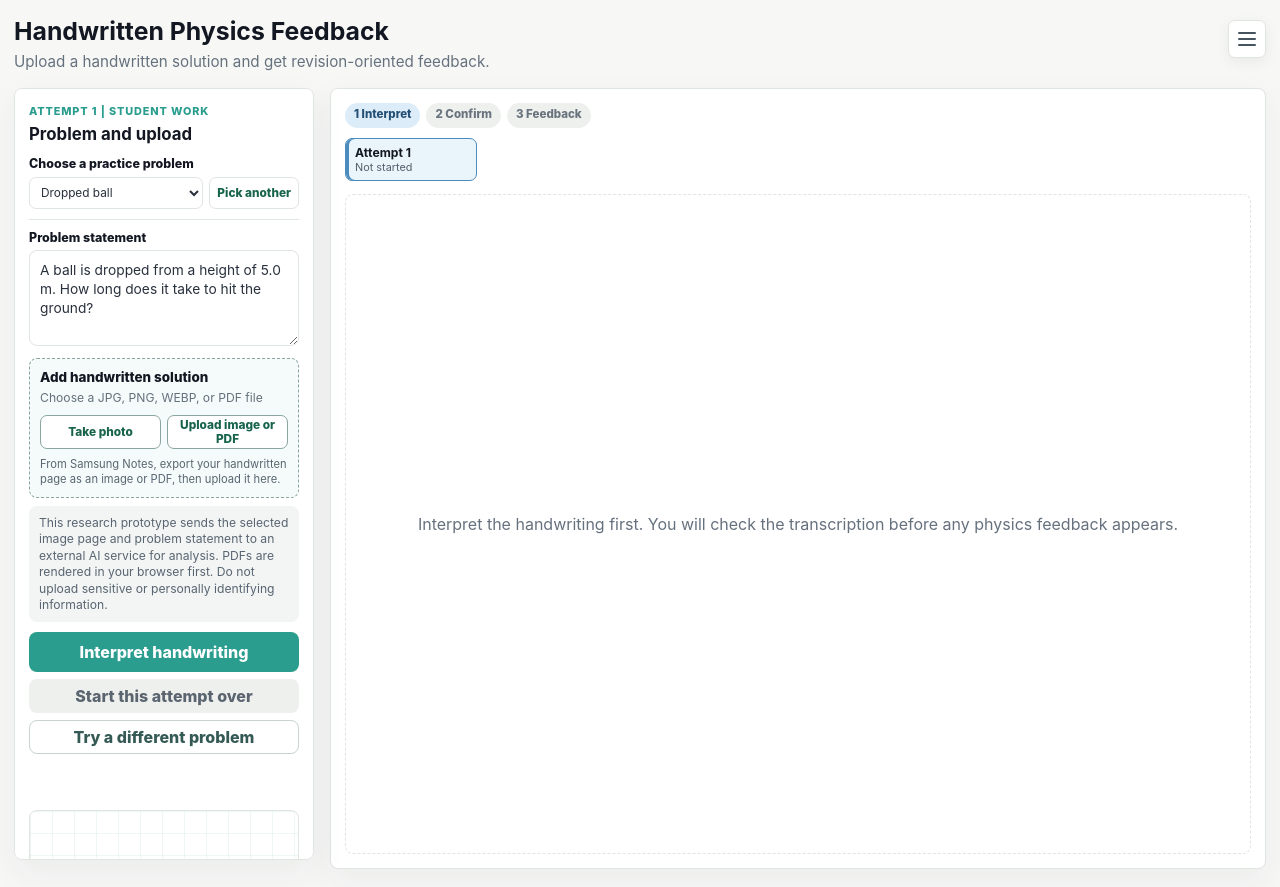
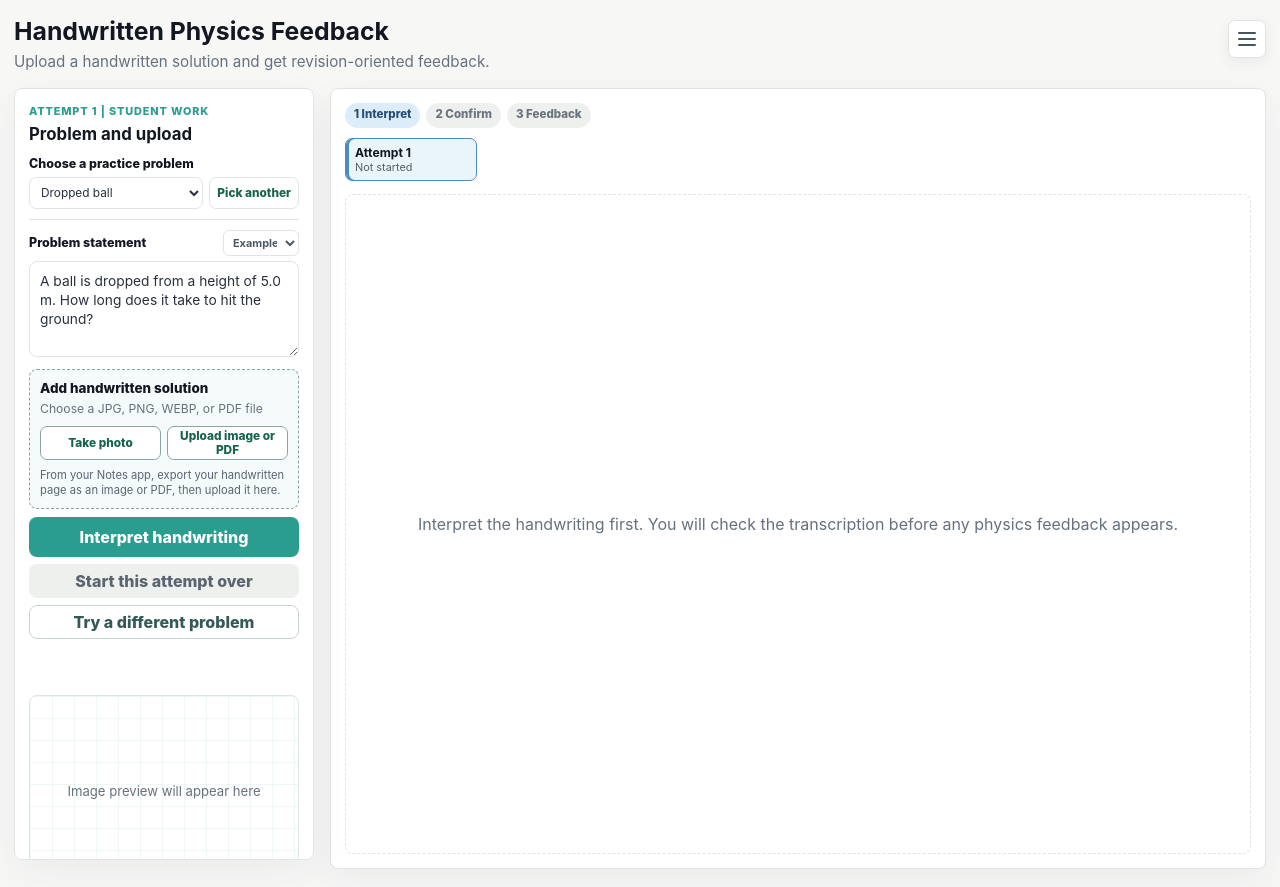
Before and after one commit to misa-viveiros/handwritten-physics-feedback, a React (Vite) app: page / in a window 1280 px wide. Built offline with nearby package versions, Linux system fonts and the light colour scheme.

Commit message:
added example prompts

```diff
--- a/src/App.css
+++ b/src/App.css
@@ -273,6 +273,31 @@
   font-weight: 800;
 }
 
+.problem-statement-heading {
+  display: flex;
+  gap: 8px;
+  align-items: center;
+  justify-content: space-between;
+  margin-bottom: 5px;
+}
+
+.problem-statement-heading .field-label {
+  margin: 0;
+}
+
+.example-picker {
+  width: 76px;
+  min-height: 26px;
+  border: 1px solid var(--border);
+  border-radius: 6px;
+  padding: 0 5px;
+  color: #4c5965;
+  background: #fff;
+  font: inherit;
+  font-size: 0.68rem;
+  font-weight: 700;
+}
+
 .problem-picker {
   display: grid;
   grid-template-columns: minmax(0, 1fr) auto;
@@ -420,7 +445,6 @@ textarea:focus-visible,
   white-space: nowrap;
 }
 
-.privacy-notice,
 .loading-message,
 .error-message,
 .notice-message {
@@ -428,12 +452,6 @@ textarea:focus-visible,
   padding: 9px 10px;
   font-size: 0.76rem;
   line-height: 1.35;
-}
-
-.privacy-notice {
-  margin: 0 0 10px;
-  color: #596572;
-  background: #f3f5f4;
 }
 
 .error-message {
--- a/src/App.tsx
+++ b/src/App.tsx
@@ -57,6 +57,8 @@ import {
 } from './studyLog'
 import {
   problemBank,
+  problemExamples,
+  type ExampleProblem,
   type PracticeProblem,
 } from './problems/problemBank'
 import type {
@@ -96,6 +98,8 @@ type ProblemSession = {
   activeAttemptId: string | null
 }
 
+type ProblemOption = PracticeProblem | ExampleProblem
+
 const maxImageBytes = 8 * 1024 * 1024
 const maxPdfBytes = 20 * 1024 * 1024
 const supportedImageTypes = new Set(['image/jpeg', 'image/png', 'image/webp'])
@@ -130,7 +134,8 @@ const workStatusLabels: Record<HandwritingWorkStatus, string> = {
 function App() {
   const previewUrlsRef = useRef<Set<string>>(new Set())
   const problemInputRef = useRef<HTMLTextAreaElement | null>(null)
-  const imageInputRef = useRef<HTMLInputElement | null>(null)
+  const cameraInputRef = useRef<HTMLInputElement | null>(null)
+  const uploadInputRef = useRef<HTMLInputElement | null>(null)
   const pendingUploadSourceRef = useRef<'camera' | 'image'>('image')
   const pdfImportSessionRef = useRef<PdfImportSession | null>(null)
   const apiKeyMenuRef = useRef<HTMLDivElement | null>(null)
@@ -154,7 +159,7 @@ function App() {
   const [errorMessage, setErrorMessage] = useState<string | null>(null)
   const [noticeMessage, setNoticeMessage] = useState<string | null>(null)
   const [pendingProblemChange, setPendingProblemChange] = useState<
-    PracticeProblem | 'blank' | null
+    ProblemOption | 'blank' | null
   >(null)
   const [workedSolutionConfirmationOpen, setWorkedSolutionConfirmationOpen] =
     useState(false)
@@ -290,19 +295,13 @@ function App() {
   }
 
   function openImagePicker(mode: 'camera' | 'upload') {
-    const input = imageInputRef.current
+    const input =
+      mode === 'camera' ? cameraInputRef.current : uploadInputRef.current
     if (!input || activeRequest !== null || stage !== 'input') {
       return
     }
     input.value = ''
     pendingUploadSourceRef.current = mode === 'camera' ? 'camera' : 'image'
-    if (mode === 'camera') {
-      input.setAttribute('accept', 'image/*')
-      input.setAttribute('capture', 'environment')
-    } else {
-      input.setAttribute('accept', 'image/*,application/pdf')
-      input.removeAttribute('capture')
-    }
     input.click()
   }
 
@@ -522,7 +521,7 @@ function App() {
     previewUrlsRef.current.delete(url)
   }
 
-  function applyProblemChange(problem: PracticeProblem | 'blank') {
+  function applyProblemChange(problem: ProblemOption | 'blank') {
     studyLogRef.current.metrics.resetActions += 1
     recordStudyEvent('problem_reset')
     previewUrlsRef.current.forEach((url) => URL.revokeObjectURL(url))
@@ -538,7 +537,7 @@ function App() {
     requestAnimationFrame(() => problemInputRef.current?.focus())
   }
 
-  function requestProblemChange(problem: PracticeProblem | 'blank') {
+  function requestProblemChange(problem: ProblemOption | 'blank') {
     if (hasAnalyzedAttempts) {
       setPendingProblemChange(problem)
       return
@@ -555,6 +554,15 @@ function App() {
     const problem = problemBank.find((candidate) => candidate.id === problemId)
     if (problem) {
       requestProblemChange(problem)
+    }
+  }
+
+  function handleExampleSelection(exampleId: string) {
+    const example = problemExamples.find(
+      (candidate) => candidate.id === exampleId,
+    )
+    if (example) {
+      requestProblemChange(example)
     }
   }
 
@@ -1332,7 +1340,11 @@ function App() {
             <label htmlFor="practice-problem">Choose a practice problem</label>
             <select
               id="practice-problem"
-              value={session.problemId ?? 'custom'}
+              value={
+                problemBank.some((problem) => problem.id === session.problemId)
+                  ? session.problemId
+                  : 'custom'
+              }
               onChange={(event) => handleProblemSelection(event.target.value)}
               disabled={activeRequest !== null}
             >
@@ -1364,9 +1376,31 @@ function App() {
             </label>
           )}
 
-          <label className="field-label" htmlFor="problem-statement">
-            Problem statement
-          </label>
+          <div className="problem-statement-heading">
+            <label className="field-label" htmlFor="problem-statement">
+              Problem statement
+            </label>
+            <select
+              aria-label="Examples"
+              className="example-picker"
+              disabled={activeRequest !== null}
+              onChange={(event) => handleExampleSelection(event.target.value)}
+              value={
+                problemExamples.some(
+                  (example) => example.id === session.problemId,
+                )
+                  ? session.problemId
+                  : ''
+              }
+            >
+              <option value="">Examples</option>
+              {problemExamples.map((example, index) => (
+                <option key={example.id} value={example.id}>
+                  {index + 1}
+                </option>
+              ))}
+            </select>
+          </div>
           <textarea
             id="problem-statement"
             value={problemStatement}
@@ -1402,7 +1436,7 @@ function App() {
               </button>
             </div>
             <span className="upload-app-hint">
-              From Samsung Notes, export your handwritten page as an image or
+              From your Notes app, export your handwritten page as an image or
               PDF, then upload it here.
             </span>
             {uploadSource?.sourceType === 'pdf' &&
@@ -1430,23 +1464,27 @@ function App() {
                 </label>
               )}
             <input
-              aria-label="Choose handwritten solution image or PDF"
+              aria-label="Take a photo of handwritten solution"
               className="image-file-input"
-              id="solution-image"
+              id="solution-camera"
               type="file"
-              accept="image/*,application/pdf"
+              accept="image/*"
+              capture="environment"
               onChange={handleImageChange}
               disabled={stage !== 'input' || activeRequest !== null}
-              ref={imageInputRef}
+              ref={cameraInputRef}
+            />
+            <input
+              aria-label="Choose handwritten solution image or PDF from gallery or files"
+              className="image-file-input"
+              id="solution-upload"
+              type="file"
+              accept=".jpg,.jpeg,.png,.webp,.pdf,image/jpeg,image/png,image/webp,application/pdf"
+              onChange={handleImageChange}
+              disabled={stage !== 'input' || activeRequest !== null}
+              ref={uploadInputRef}
             />
           </div>
-
-          <p className="privacy-notice">
-            This research prototype sends the selected image page and problem
-            statement to an external AI service for analysis. PDFs are rendered
-            in your browser first. Do not upload sensitive or personally
-            identifying information.
-          </p>
 
           {errorMessage && (
             <div className="error-message" role="alert">
@@ -2691,7 +2729,7 @@ function createAttempt(
   }
 }
 
-function createProblemSession(problem?: PracticeProblem): ProblemSession {
+function createProblemSession(problem?: ProblemOption): ProblemSession {
   const firstAttempt = createAttempt(1)
   return {
     problemId: problem?.id,
--- a/src/problems/problemBank.ts
+++ b/src/problems/problemBank.ts
@@ -14,6 +14,105 @@ export type PracticeProblem = {
   commonErrors?: string[]
   studyRecommended: boolean
 }
+
+export type ExampleProblem = {
+  id: string
+  title: string
+  statement: string
+}
+
+export const problemExamples: ExampleProblem[] = [
+  {
+    id: 'example-1',
+    title: 'Example 1',
+    statement:
+      'A ball is dropped from rest from a height of 5.0 m. Neglect air resistance. How long does it take the ball to hit the ground? Use g=9.8 m/s^2',
+  },
+  {
+    id: 'example-2',
+    title: 'Example 2',
+    statement:
+      'A car starts from rest and accelerates uniformly at 2.0 m/s^2 for 6.0 s. How far does it travel?',
+  },
+  {
+    id: 'example-3',
+    title: 'Example 3',
+    statement:
+      'A 2.0 kg object accelerates at 3.0 m/s^2. What is the net force acting on the object?',
+  },
+  {
+    id: 'example-4',
+    title: 'Example 4',
+    statement:
+      'A 2.0 kg object accelerates at 3.0 m/s^2. What is the net force?',
+  },
+  {
+    id: 'example-5',
+    title: 'Example 5',
+    statement:
+      'A ball is thrown straight upward with an initial speed of 14.0 m/s. How long does it take to reach its highest point? Use g=9.8 m/s^2',
+  },
+  {
+    id: 'example-6',
+    title: 'Example 6',
+    statement:
+      'A ball is thrown upward from the roof of a 20.0 m-tall building with an initial speed of 8.0 m/s. How long does it take to reach the ground? Use g=9.8 m/s^2',
+  },
+  {
+    id: 'example-7',
+    title: 'Example 7',
+    statement:
+      'A box slides to the right across a rough horizontal floor and slows down. Draw and label a free-body diagram showing all forces acting on the box.',
+  },
+  {
+    id: 'example-8',
+    title: 'Example 8',
+    statement:
+      'A box slides to the right across a rough horizontal floor and slows down. Draw and label all forces acting on the box.',
+  },
+  {
+    id: 'example-9',
+    title: 'Example 9',
+    statement:
+      'A book rests motionless on a horizontal table. Draw a free-body diagram showing all forces acting on the book.',
+  },
+  {
+    id: 'example-10',
+    title: 'Example 10',
+    statement:
+      'A 5.0 kg block rests on a frictionless 30° incline. Draw and label all forces acting on the block.',
+  },
+  {
+    id: 'example-11',
+    title: 'Example 11',
+    statement:
+      'A block rests on a frictionless incline at angle θ. Resolve the gravitational force into components parallel and perpendicular to the incline.',
+  },
+  {
+    id: 'example-12',
+    title: 'Example 12',
+    statement:
+      'A 3.0 kg box is pulled horizontally to the right with a force of 15 N. Friction exerts a 6 N force to the left. Find the acceleration of the box.',
+  },
+  {
+    id: 'example-13',
+    title: 'Example 13',
+    statement:
+      'A 2.0 kg cart accelerates at 3.0 m/s^2. Find the net force acting on the cart.',
+  },
+  {
+    id: 'example-14',
+    title: 'Example 14',
+    statement:
+      'A cart moves at a constant speed of 4.0 m/s for 5.0 s. How far does it travel?',
+  },
+  {
+    id: 'example-15',
+    title: 'Example 15',
+    statement:
+      "A 4.0 kg crate is pushed to the right with 24 N. Kinetic friction acts to the left with magnitude 8.0 N. Find the crate's acceleration.",
+  },
+]
 
 export const problemBank: PracticeProblem[] = [
   {
```
